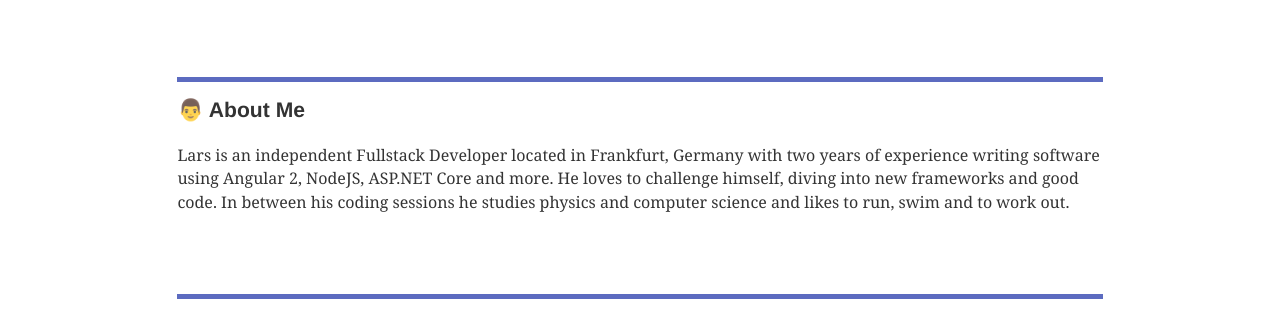
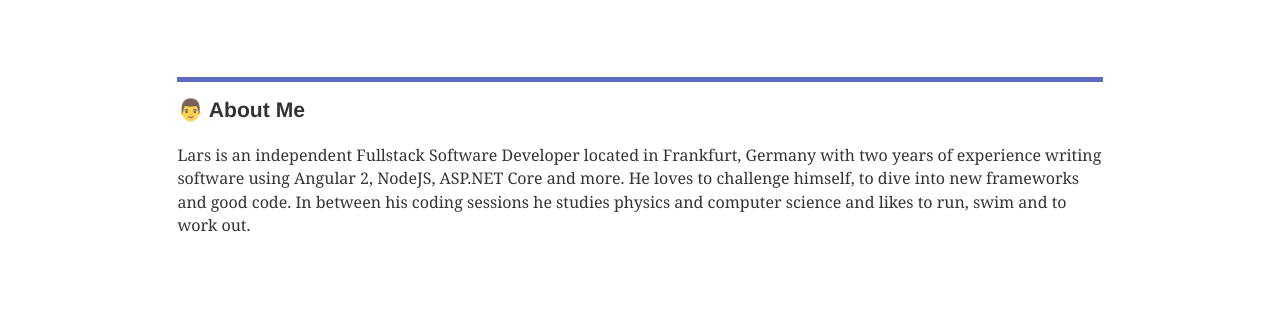
Before and after one commit to larsgroeber/larsgroeber.com, a Gatsby site: page / in a window 1280 px wide. Shown: the part 444-756 px from the top of the page. Built offline with nearby package versions, Linux system fonts and the light colour scheme; Gatsby itself is replaced by a stand-in of ours.

Commit message:
updated text

```diff
--- a/src/components/about-me.js
+++ b/src/components/about-me.js
@@ -4,10 +4,10 @@ const AboutMe = () => (
   <>
     <h3>👨 About Me</h3>
     <p>
-      Lars is an independent Fullstack Developer located in Frankfurt, Germany
-      with two years of experience writing software using Angular 2, NodeJS,
-      ASP.NET Core and more. He loves to challenge himself, diving into new
-      frameworks and good code. In between his coding sessions he studies
+      Lars is an independent Fullstack Software Developer located in Frankfurt,
+      Germany with two years of experience writing software using Angular 2,
+      NodeJS, ASP.NET Core and more. He loves to challenge himself, to dive into
+      new frameworks and good code. In between his coding sessions he studies
       physics and computer science and likes to run, swim and to work out.
     </p>
   </>
```
